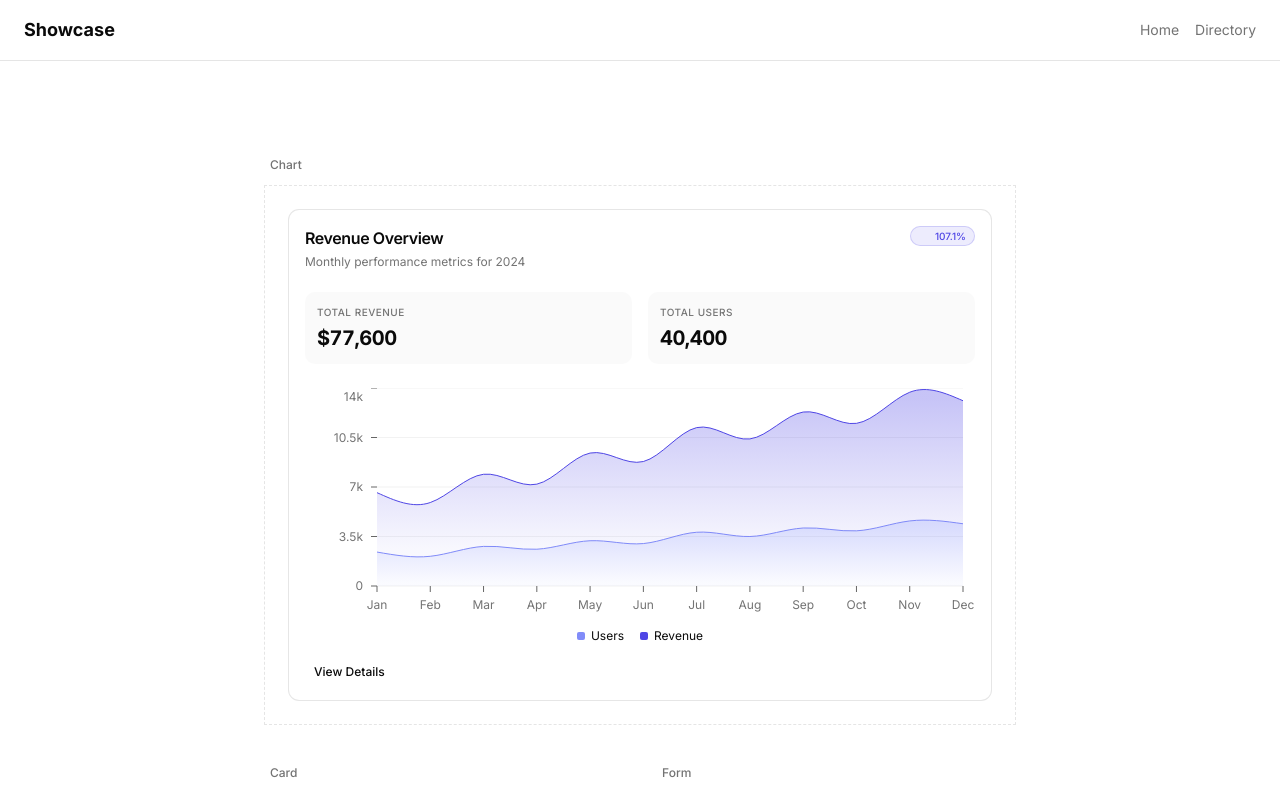
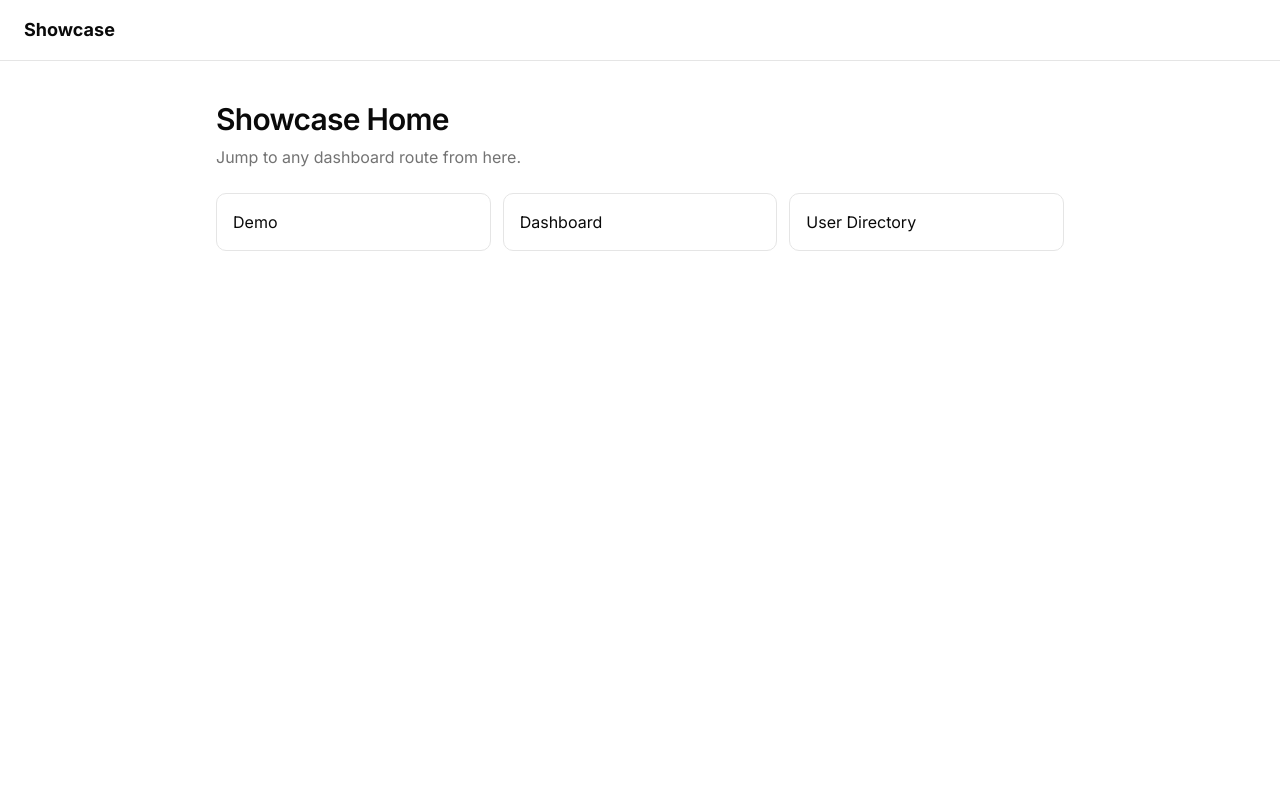
Before and after one commit to wdchenxyz/showcase, a Next.js app: page / in a window 1280 px wide. Shown: the top 791 px of the page. Built offline with nearby package versions, Linux system fonts and the light colour scheme; some icons are missing.

Commit message:
Add dashboard demo route and new root landing page

```diff
--- /dev/null
+++ b/app/(dashboard)/demo/page.tsx
@@ -0,0 +1,5 @@
+import { ComponentExample } from "@/components/component-example";
+
+export default function DashboardDemoPage() {
+  return <ComponentExample />;
+}
--- a/app/(dashboard)/layout.tsx
+++ b/app/(dashboard)/layout.tsx
@@ -12,6 +12,12 @@ export default function DashboardLayout({
           Showcase
         </Link>
         <nav className="space-y-1 text-sm">
+          <Link
+            href="/demo"
+            className="block rounded-md px-3 py-2 text-muted-foreground hover:bg-accent hover:text-foreground transition-colors"
+          >
+            Demo
+          </Link>
           <Link
             href="/dashboard"
             className="block rounded-md px-3 py-2 text-muted-foreground hover:bg-accent hover:text-foreground transition-colors"
--- a/app/(marketing)/layout.tsx
+++ b/app/(marketing)/layout.tsx
@@ -11,20 +11,6 @@ export default function MarketingLayout({
         <Link href="/" className="text-lg font-bold">
           Showcase
         </Link>
-        <div className="flex gap-4 text-sm">
-          <Link
-            href="/"
-            className="text-muted-foreground hover:text-foreground transition-colors"
-          >
-            Home
-          </Link>
-          <Link
-            href="/users"
-            className="text-muted-foreground hover:text-foreground transition-colors"
-          >
-            Directory
-          </Link>
-        </div>
       </nav>
       <main className="mx-auto max-w-4xl px-6 py-10">{children}</main>
     </div>
--- a/app/(marketing)/page.tsx
+++ b/app/(marketing)/page.tsx
@@ -1,5 +1,37 @@
-import { ComponentExample } from "@/components/component-example";
+import Link from "next/link";
 
 export default function Page() {
-return <ComponentExample />;
+  return (
+    <div className="space-y-6">
+      <div className="space-y-2">
+        <h1 className="text-3xl font-semibold tracking-tight text-foreground">
+          Showcase Home
+        </h1>
+        <p className="text-muted-foreground">
+          Jump to any dashboard route from here.
+        </p>
+      </div>
+
+      <div className="grid gap-3 sm:grid-cols-3">
+        <Link
+          href="/demo"
+          className="rounded-lg border border-border bg-card p-4 transition-colors hover:bg-accent"
+        >
+          Demo
+        </Link>
+        <Link
+          href="/dashboard"
+          className="rounded-lg border border-border bg-card p-4 transition-colors hover:bg-accent"
+        >
+          Dashboard
+        </Link>
+        <Link
+          href="/users"
+          className="rounded-lg border border-border bg-card p-4 transition-colors hover:bg-accent"
+        >
+          User Directory
+        </Link>
+      </div>
+    </div>
+  );
 }
```
